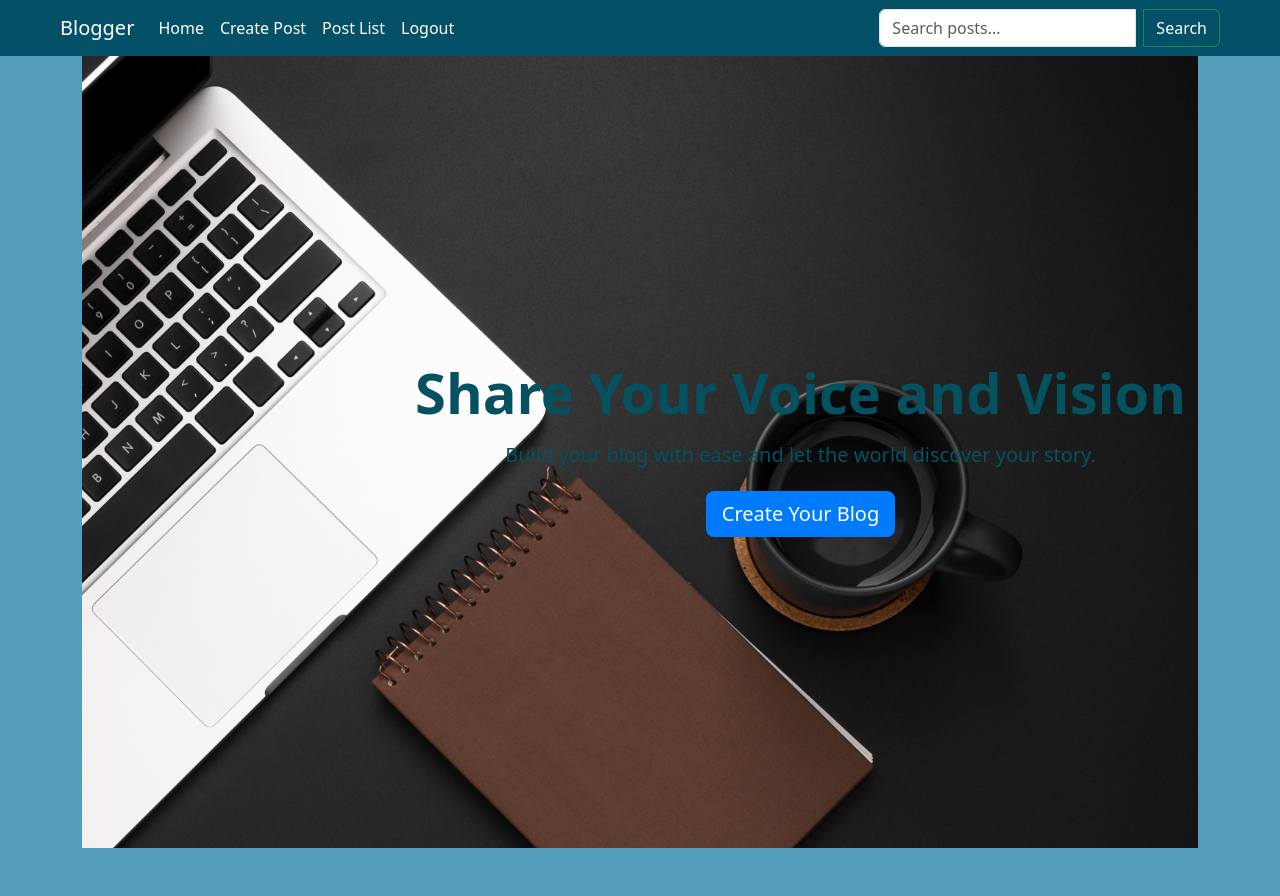
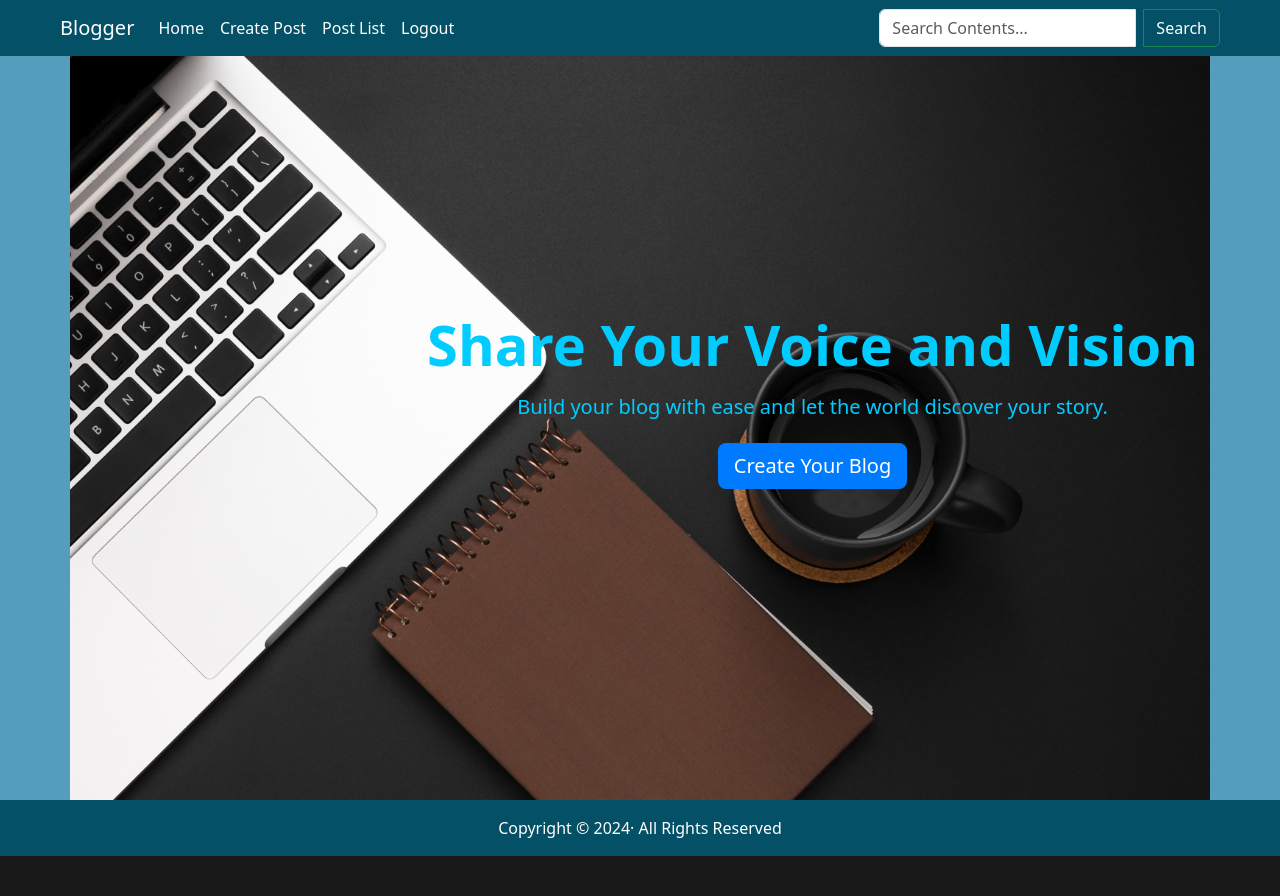
Before and after one commit to santoshshresthasaiju/Blogpost, a Django app: page /blog/ in a window 1280 px wide. After the commit the page ends 856 px from the top, so only its background shows below. Run offline with Django 5.2, Linux system fonts and the light colour scheme; the visitor is signed in with stand-in values (Sample User, id 1).

Commit message:
updating the changes

```diff
--- a/blog/blogpost/views.py
+++ b/blog/blogpost/views.py
@@ -6,38 +6,37 @@ from django.contrib.auth.decorators import login_required
 from django.core.paginator import Paginator, PageNotAnInteger, EmptyPage
 from django.db.models import Q
 from django.contrib import messages
+from django.urls import reverse
 
 # views for home page
 @login_required
 def home(request):
     return render(request, 'blogpost/home.html')
 
-
+# views for post list
 @login_required
 def post_list(request):
     query = request.GET.get('q', '')
-    if request.user.is_authenticated:
-        if query:
-            posts = Post.objects.filter(
-                Q(title__icontains=query) | Q(content__icontains=query),
-                author=request.user
-            )
-        else:
-            posts = Post.objects.all()
-    else:
-        posts =Post.objects.none()
-    #using pagination
-    paginator = Paginator(posts, 2)
+    posts = Post.objects.filter(
+        Q(title__icontains=query) | Q(content__icontains=query),
+        author=request.user
+    ) if query else Post.objects.select_related('author').prefetch_related('comments').all()
+
+    # Pagination with dynamic adjustment of posts per page
+    posts_per_page = request.GET.get('posts_per_page', 4)  # Default to 4
+    paginator = Paginator(posts, posts_per_page)
     page_number = request.GET.get('page')
+
     try:
-        posts =paginator.page(page_number)
+        posts = paginator.page(page_number)
     except PageNotAnInteger:
-        posts =paginator.page(1)
+        posts = paginator.page(1)
     except EmptyPage:
         posts = paginator.page(paginator.num_pages)
 
-    return render(request, 'blogpost/post_list.html', {'posts':posts, 'query':query})
+    return render(request, 'blogpost/post_list.html', {'posts': posts, 'query': query})
 
+# views for post creation
 @login_required
 def post_create(request):
     if request.method == 'POST':
@@ -50,15 +49,13 @@ def post_create(request):
             return redirect('blogpost:post_list')
     else:
         post_form = PostForm()
-    return render(request, 'blogpost/post_create.html', {'post_form':post_form})
 
+    return render(request, 'blogpost/post_create.html', {'post_form': post_form})
+
+# views for post update
 @login_required
 def post_update(request, post_id):
-    post = Post.objects.get(id=post_id)
-
-    if request.user != post.author:
-        return HttpResponseForbidden("You are not allowed to update this post.")
-
+    post = get_object_or_404(Post, id=post_id)
     if request.method == 'POST':
         form = PostForm(request.POST, request.FILES, instance=post)
         if form.is_valid():
@@ -67,11 +64,13 @@ def post_update(request, post_id):
             return redirect('blogpost:post_list')
     else:
         form = PostForm(instance=post)
-    return render(request, 'blogpost/post_update.html', {'form':form, 'post':post})
 
+    return render(request, 'blogpost/post_update.html', {'form': form, 'post': post})
+
+# views for post detail with comments
 @login_required
 def post_detail(request, post_id):
-    post =  Post.objects.get(id=post_id)
+    post = get_object_or_404(Post, id=post_id)
     comments = post.comments.all()
 
     if request.method == 'POST':
@@ -84,31 +83,31 @@ def post_detail(request, post_id):
             return redirect('blogpost:post_detail', post_id=post.id)
     else:
         comment_form = CommentForm()
+
     return render(request, 'blogpost/post_detail.html', {
-        'post':post,
+        'post': post,
         'comments': comments,
         'comment_form': comment_form
-        })
+    })
 
+# views for post deletion
 @login_required
 def post_delete(request, post_id):
-    post = Post.objects.get(id=post_id)
-
-    if request.user != post.author:
-        return HttpResponseForbidden("You are not allowed to delete this post.")
-
+    post = get_object_or_404(Post, id=post_id)
     post.delete()
     messages.success(request, 'Post deleted successfully!')
     return redirect('blogpost:post_list')
 
+# views for comment deletion
 @login_required
 def delete_comment(request, comment_id):
     comment = get_object_or_404(Comment, id=comment_id)
 
-    if request.user != comment.author:
-        return HttpResponseForbidden("You are not allowed to delete this post.")
+    # Allow either comment author or post author to delete the comment
+    if request.user != comment.author and request.user != comment.post.author:
+        messages.error(request, "You are not allowed to delete this comment.")
+        return redirect(reverse('blogpost:post_detail', args=[comment.post.id]))
 
-    if comment.author == request.user:
-        comment.delete()
-        messages.success(request, 'Comment deleted successfully!')
-        return redirect('blogpost:post_detail', post_id=comment.post.id)
+    comment.delete()
+    messages.success(request, 'Comment deleted successfully!')
+    return redirect(reverse('blogpost:post_detail', args=[comment.post.id]))
--- a/blog/static/css/create.css
+++ b/blog/static/css/create.css
@@ -4,7 +4,7 @@
 }
 
 h2 {
-    font-family: 'Poppins', sans-serif; /* You can change the font if needed */
+    font-family: 'Poppins', sans-serif;
     font-weight: 700;
 }
 
--- a/blog/static/css/styles.css
+++ b/blog/static/css/styles.css
@@ -2,6 +2,9 @@ body {
     background-color: rgba(41, 132, 171, 0.795);
 }
 
+.footer-content {
+    background-color: rgb(3, 80, 103);
+}
 .navbar {
     background-color: rgb(3, 80, 103);
     color: #fff;
@@ -17,9 +20,12 @@ body {
     background-size: cover;
     background-position: center;
     background-repeat: no-repeat;
-    height: 800px;
 }
 
 .text-color {
     color: bisque;
 }
+
+.txt-col {
+    color: rgb(0, 204, 255);
+}
--- a/blog/templates/accounts/register.html
+++ b/blog/templates/accounts/register.html
@@ -1,10 +1,9 @@
 {% extends "base.html" %}
-
-
 {% block title %} Register {% endblock %}
 
 {% block content %}
-<div class="row justify-content-center pt-4">
+<!-- register form page -->
+<div class="d-flex justify-content-center align-items-center vh-100">
     <div class="col-md-4">
         <h2 class="text-center">Register</h2>
         <form method="post" autocomplete="off" class="mt-4">
--- a/blog/templates/base.html
+++ b/blog/templates/base.html
@@ -62,7 +62,7 @@
         {% if user.is_authenticated %}
           <form method="GET" action="{% url 'blogpost:post_list' %}" class="d-flex ms-auto">
             <div class="input-group">
-                  <input type="text" name="q" class="form-control me-2" placeholder="Search posts..." aria-label="Search" value="{{ query|default_if_none:'' }}">
+                <input type="text" name="q" class="form-control me-2" placeholder="Search Contents..." aria-label="Search" value="{{ query|default_if_none:'' }}">
                 <button class="btn btn-outline-success text-white"  type="submit">Search</button>
             </div>
           </form>
@@ -71,15 +71,16 @@
     </div>
   </nav>
   <!-- Main Content -->
-  <div class="container mt-5">
     {% block home %} {% endblock home %}
-  </div>
-  <div class="container mt-5">
+
     {% block content %} {% endblock content %}
-  </div>
-  <div class="container  mt-5">
+
+
     {% block blogpost %} {% endblock blogpost %}
-  </div>
+
+  <footer class="footer-content text-center text-white py-3">
+    <p class="mb-0">Copyright © 2024· All Rights Reserved</p>
+  </footer>
 
   <!-- Bootstrap JS -->
   <script src="https://cdn.jsdelivr.net/npm/bootstrap@5.3.0-alpha1/dist/js/bootstrap.bundle.min.js"></script>
--- a/blog/templates/blogpost/home.html
+++ b/blog/templates/blogpost/home.html
@@ -14,10 +14,11 @@
         </div>
     {% endif %}
 </div>
-<div class="container d-flex justify-content-end bg-image text-center">
+
+<div class="container d-flex justify-content-end bg-image text-center vh-100">
     <div class="align-content-center">
-        <h1 class="display-4 text-info-emphasis fw-bold mb-3">Share Your Voice and Vision</h1>
-        <h4 class="lead text-info-emphasis mb-4">Build your blog with ease and let the world discover your story.</h4>
+        <h1 class="display-4 txt-col fw-bold mb-3">Share Your Voice and Vision</h1>
+        <h4 class="lead txt-col mb-4">Build your blog with ease and let the world discover your story.</h4>
         <a href="{% url 'blogpost:post_create' %}" class="btn btn-primary btn-lg">Create Your Blog</a>
     </div>
 </div>
--- a/blog/templates/blogpost/post_create.html
+++ b/blog/templates/blogpost/post_create.html
@@ -5,7 +5,7 @@
 {% block blogpost %}
 
 <!-- creating post -->
-<div class="row justify-content-center py-5">
+<div class="row justify-content-center align-items-center vh-100">
     <div class="col-lg-6 col-md-8 col-sm-10">
         <div class="card shadow-lg border-0">
             <div class="card-body p-4">
```
Also changed, not shown: blog/templates/accounts/login.html (+6 -6 lines), blog/templates/blogpost/post_detail.html (+6 -9 lines), blog/templates/blogpost/post_list.html (+5 -5 lines), blog/templates/blogpost/post_update.html (+13 -8 lines). Lines whose indentation alone changed are shown as unchanged.
